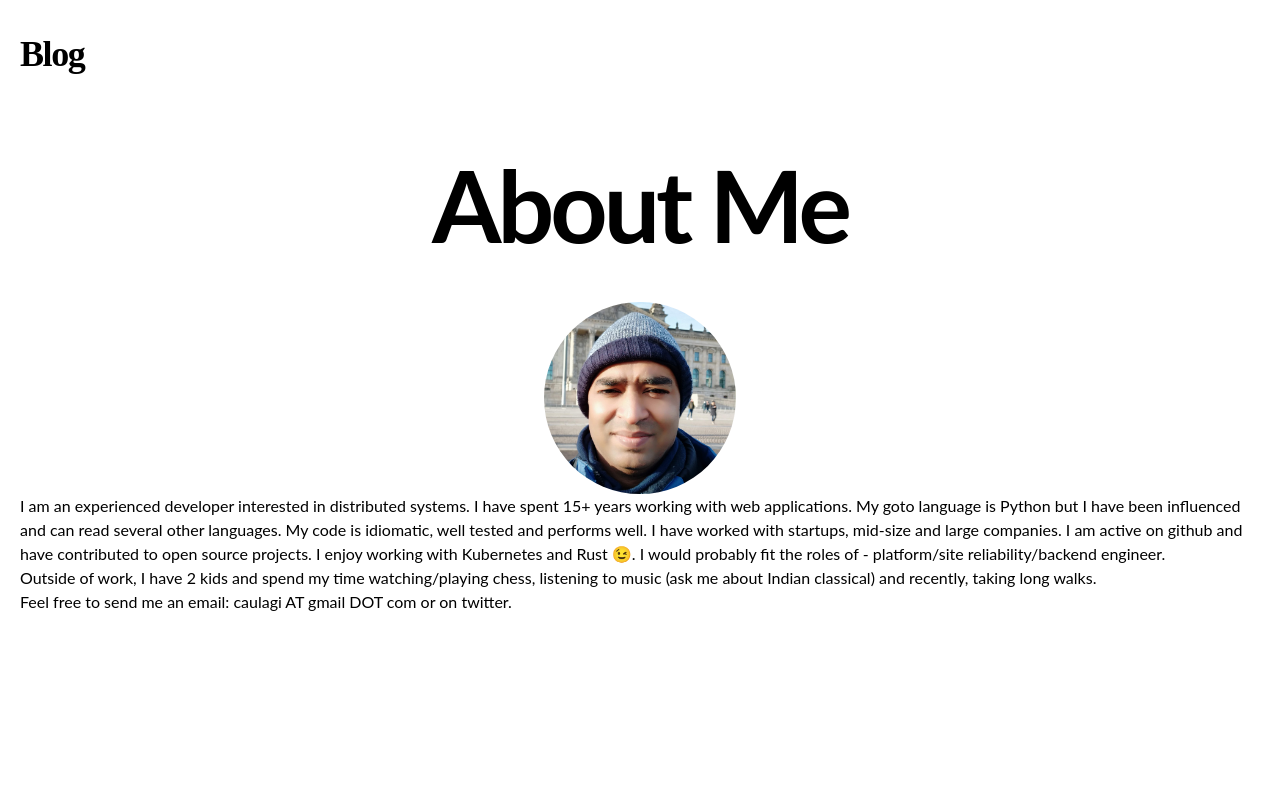
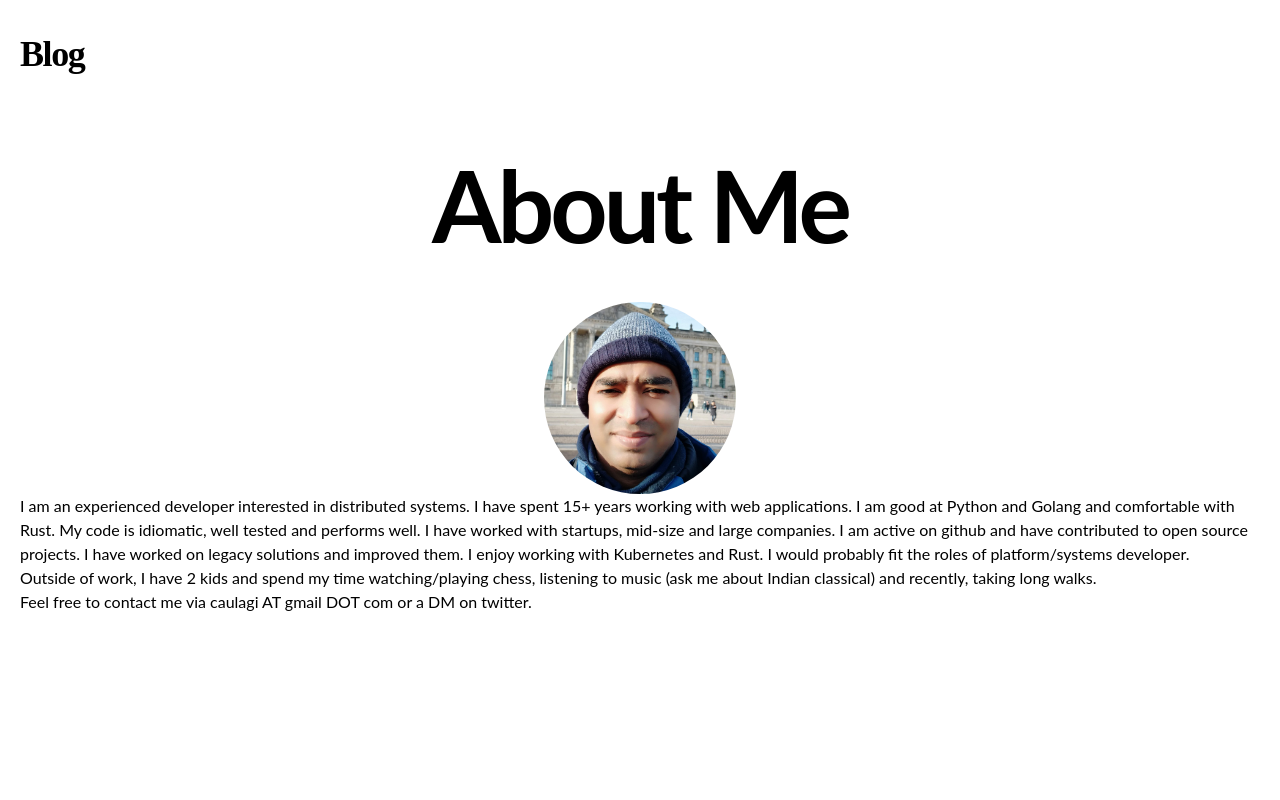
Before and after one commit to caulagi/blog, a Next.js app: page /about in a window 1280 px wide. Shown: the top 800 px of the page. Built offline with nearby package versions, Linux system fonts and the light colour scheme; no server answers; a web font is replaced by a local one; what @tailwindcss/typography would draw is missing.

Commit message:
Update preferred languages

```diff
--- a/pages/about.tsx
+++ b/pages/about.tsx
@@ -11,13 +11,14 @@ const aboutMe = () => {
     <div>
       <p>
         I am an experienced developer interested in distributed systems. I have
-        spent 15+ years working with web applications. My goto language is
-        Python but I have been influenced and can read several other languages.
+        spent 15+ years working with web applications.
+        I am good at Python and Golang and comfortable with Rust.
         My code is idiomatic, well tested and performs well. I have worked with
         startups, mid-size and large companies. I am active on github and have
-        contributed to open source projects. I enjoy working with Kubernetes and
-        Rust &#128521;. I would probably fit the roles of - platform/site
-        reliability/backend engineer.
+        contributed to open source projects.
+        I have worked on legacy solutions and improved them.
+        I enjoy working with Kubernetes and
+        Rust. I would probably fit the roles of platform/systems developer.
       </p>
       <p>
         Outside of work, I have 2 kids and spend my time watching/playing chess,
@@ -25,7 +26,7 @@ const aboutMe = () => {
         long walks.
       </p>
       <p>
-        Feel free to send me an email: caulagi AT gmail DOT com or on{' '}
+        Feel free to contact me via caulagi AT gmail DOT com or a DM on{' '}
         <Link href="https://twitter.com/caulagi">
           <a className="hover:underline text-black">twitter</a>
         </Link>
```
